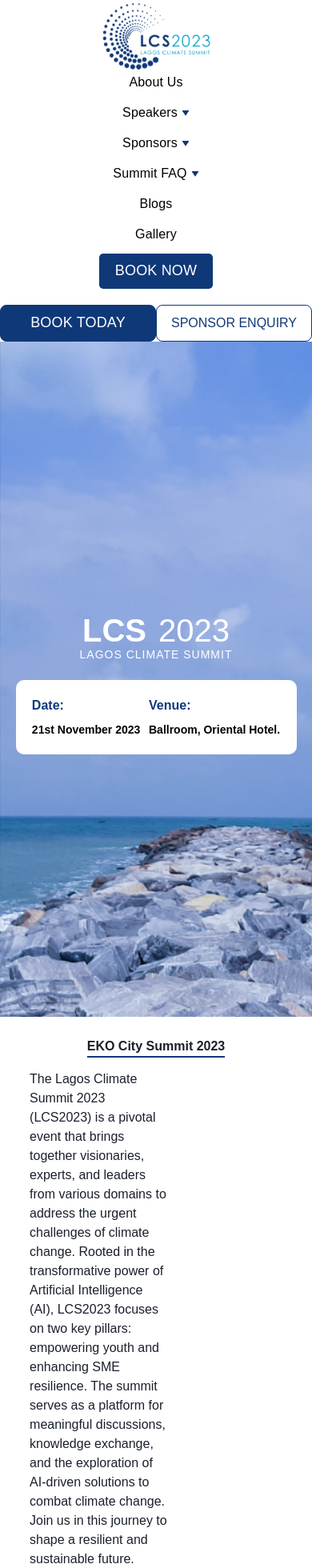
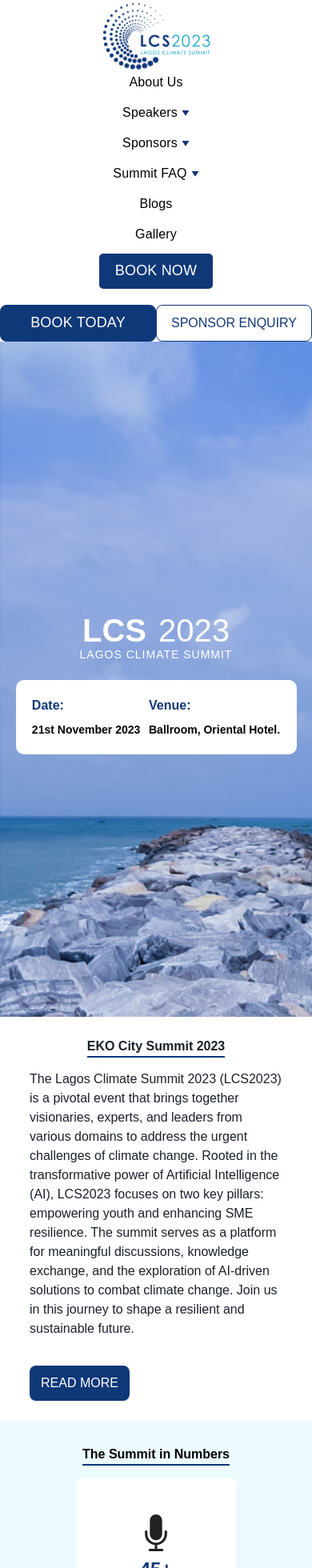
Before and after one commit to thomasAmara/Lagos-Economic-Summit, a React (Create React App) app: page / in a window 390 px wide. Shown: the top 1960 px of the page at 80% size. Built offline with nearby package versions, Linux system fonts and the light colour scheme.

Commit message:
finished on second screen

```diff
--- a/src/Components/ScreenTwo/ScreenTwo.css
+++ b/src/Components/ScreenTwo/ScreenTwo.css
@@ -15,10 +15,17 @@
 justify-items: center;
 margin: auto 0;
 gap: 24px;
+/* @media (max-width: 768px){
+    flex-direction: column;
+} */
+}
 @media (max-width: 768px){
-    flex-direction: column;
+    .text-section{
+        flex-direction: column;
+        width: 100%;
+    }
 }
-}
+
 .image-section{
     display: flex;
  width: 45%;
```
